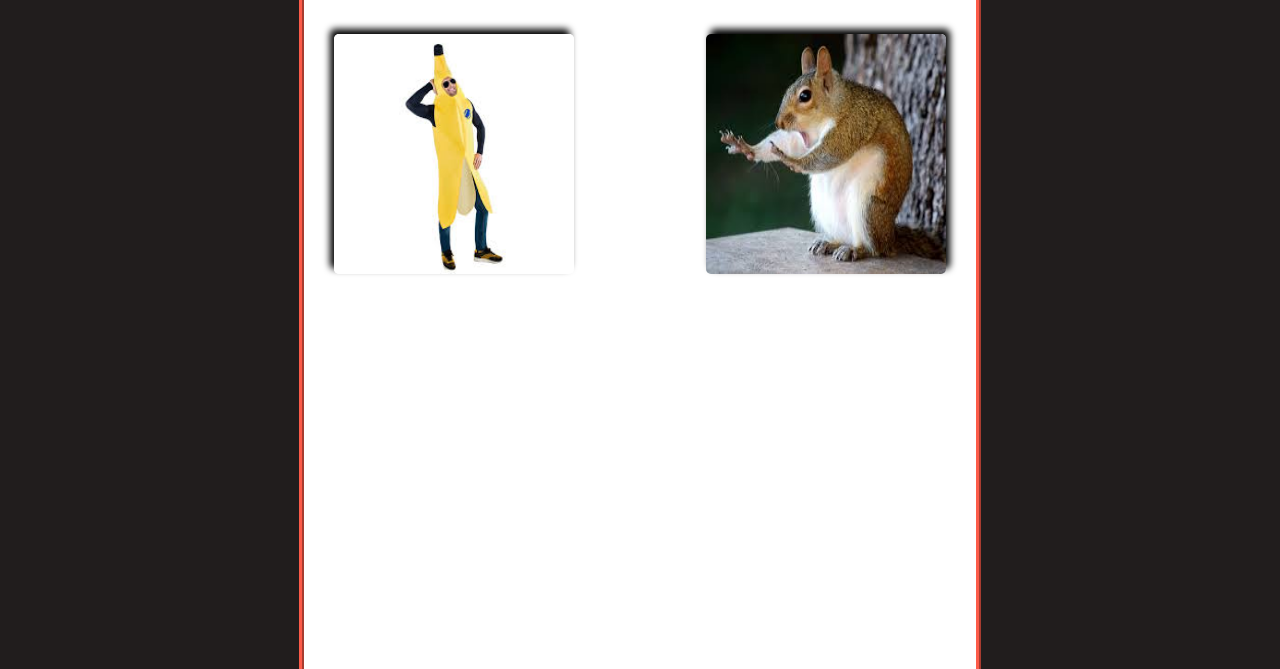
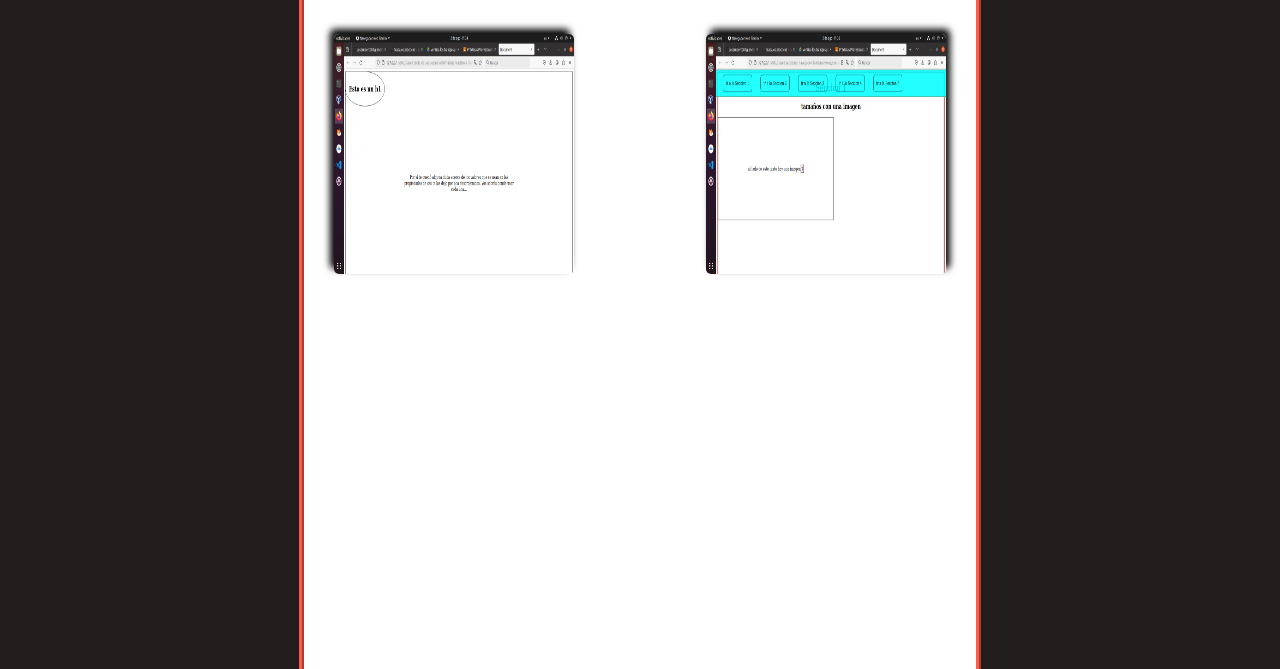
Before and after one commit to joseruperto01/generacionT-trabajo5, a plain HTML site: page index.html in a window 1280 px wide. Shown: the part 131-800 px from the top of the page. Drawn offline with Linux system fonts and the light colour scheme.

Commit message:
Update index.html

```diff
--- a/index.html
+++ b/index.html
@@ -19,8 +19,8 @@
     <section class="seccion" id="s2">
         <h1>Porfolio</h1>
         <div>
-            <a href="http://127.0.0.1:5500/clase5%20copia%20de%20una%20pagina%20web/Trabaja%20Practico%203-Copia%20De%20Pagina%20Web-Dominguez%20Lisandro/copia.html" target="_blank"><img class="img1" alt="aguanta" src="./img/hombre-banana.jfif"></a>
-            <a href="http://127.0.0.1:5500/clase8%20secciones,%20navegador,%20tama%C3%B1os%20y%20mas/secciones.html" target="_blank"><img class="img2" alt="banana-man" src="./img/ardilla.jfif"></a>
+            <a href="http://127.0.0.1:5500/clase5%20copia%20de%20una%20pagina%20web/Trabaja%20Practico%203-Copia%20De%20Pagina%20Web-Dominguez%20Lisandro/copia.html" target="_blank"><img class="img1" alt="aguanta" src="./img/Captura de pantalla de 2024-08-02 11-34-31.png"></a>
+            <a href="http://127.0.0.1:5500/clase8%20secciones,%20navegador,%20tama%C3%B1os%20y%20mas/secciones.html" target="_blank"><img class="img2" alt="banana-man" src="./img/Captura de pantalla de 2024-08-02 11-36-11.png"></a>
 
         </div>
     </section>
```
